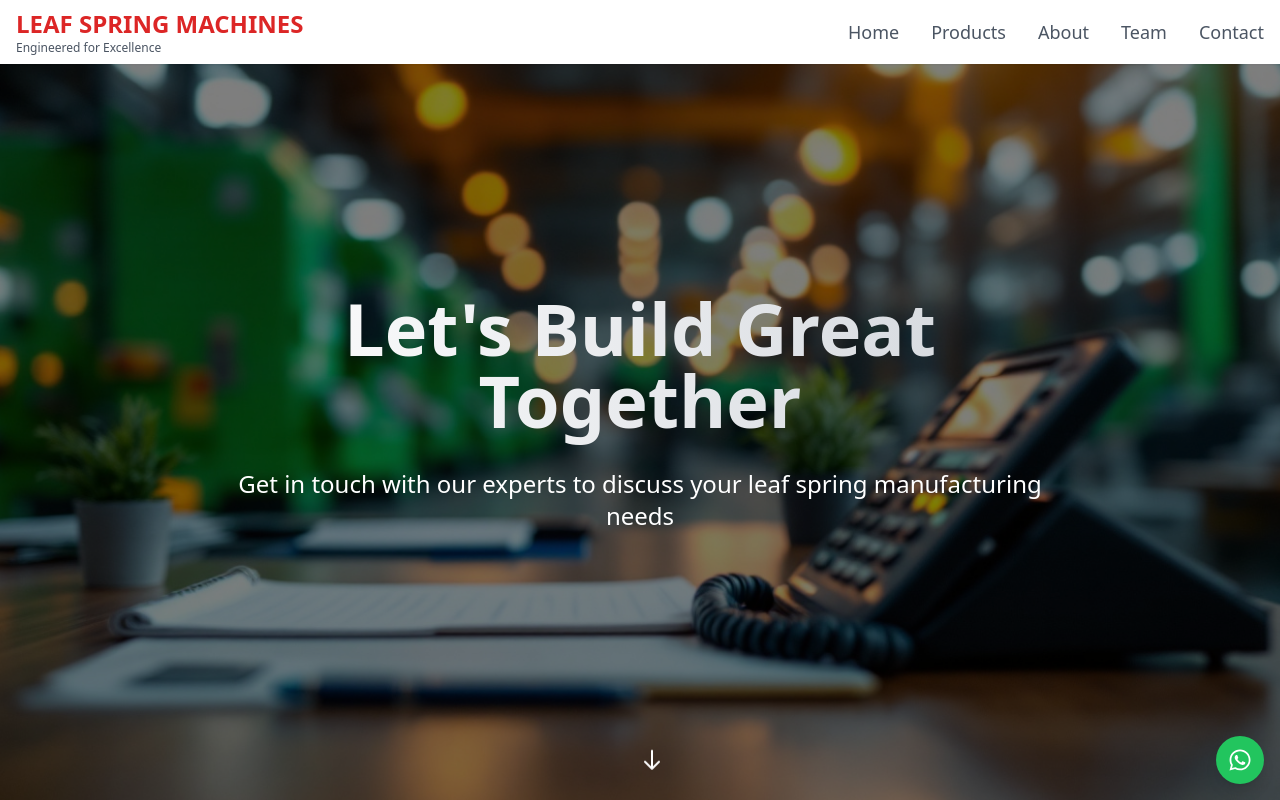
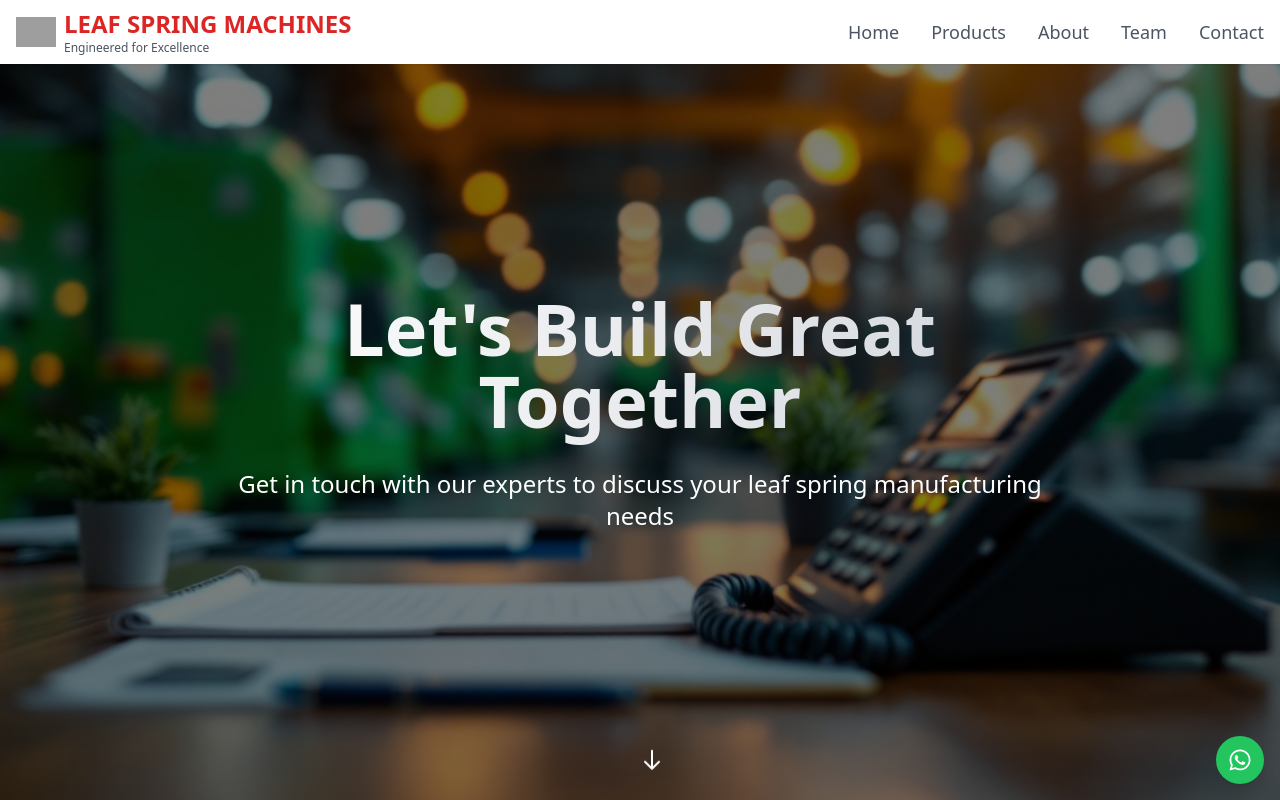
Before and after one commit to kavish22/leaf-spring-website, a Next.js app: page /contact in a window 1280 px wide. Shown: the top 800 px of the page. Built offline with nearby package versions, Linux system fonts and the light colour scheme; grey boxes are pictures that could not be loaded.

Commit message:
Update header.tsx

```diff
--- a/components/shared/header.tsx
+++ b/components/shared/header.tsx
@@ -5,6 +5,7 @@
 import { Button } from "@/components/ui/button"
 import { Menu, X } from 'lucide-react'
 import { motion, AnimatePresence } from 'framer-motion'
+import Image from 'next/image'
 
 const navItems = ['Home', 'Products', 'About', 'Team', 'Contact']
 
@@ -19,9 +20,18 @@
     <header className="bg-white shadow-sm sticky top-0 z-50 transition-all duration-300">
       <nav className="container mx-auto px-4 py-2 flex justify-between items-center">
         <Link href="/" className="text-xl md:text-2xl font-bold text-red-600 transition-colors hover:text-red-700">
-          <div>
-            LEAF SPRING MACHINES
-            <div className="text-xs text-gray-600 font-normal">Engineered for Excellence</div>
+          <div className="flex items-center gap-2">
+            <Image
+              src="/images/logo.png"
+              alt="Leaf Spring Machines Logo"
+              width={40}
+              height={40}
+              className="object-contain"
+            />
+            <div>
+              LEAF SPRING MACHINES
+              <div className="text-xs text-gray-600 font-normal">Engineered for Excellence</div>
+            </div>
           </div>
         </Link>
         <ul className="hidden md:flex space-x-8">
```
